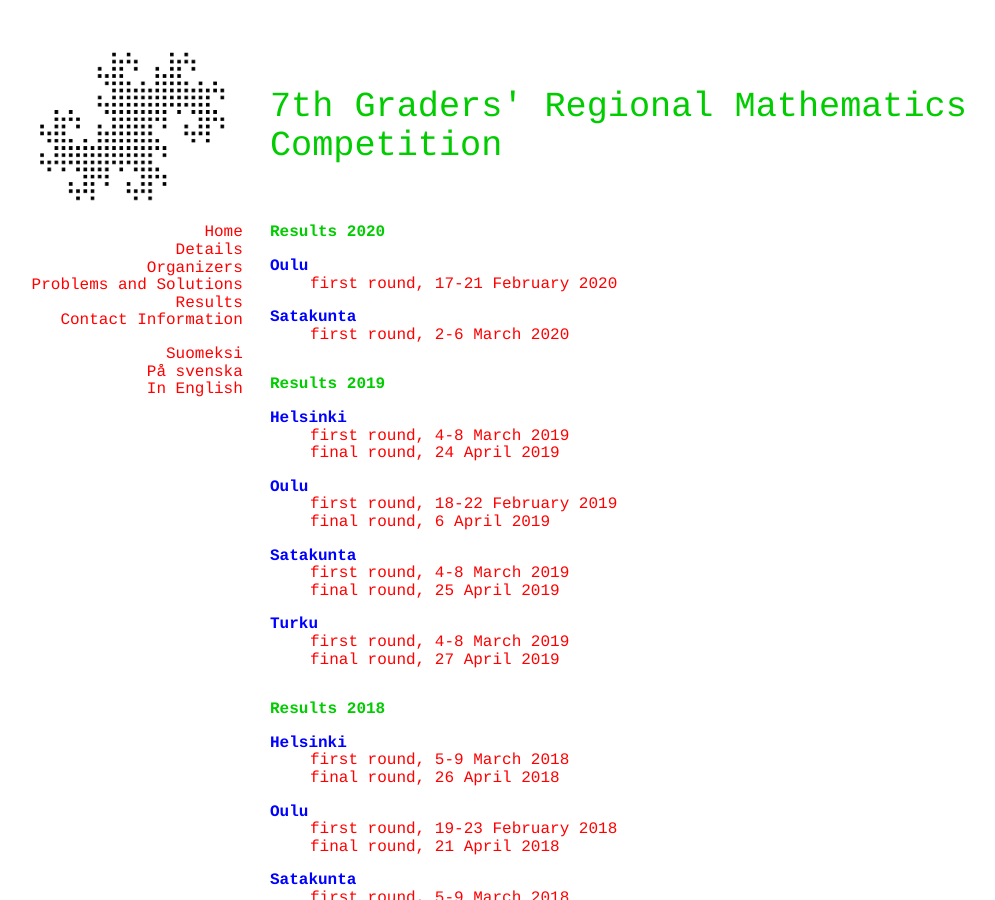
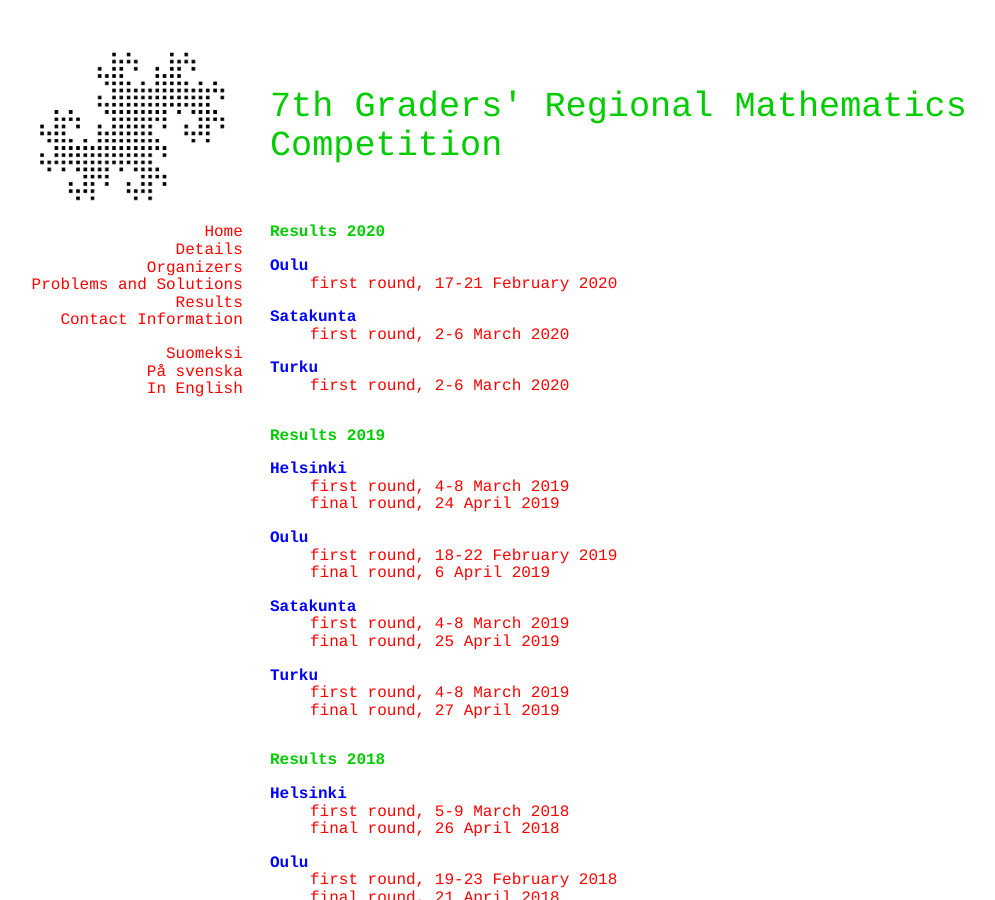
Before and after one commit to matematiikkakilpailut/matematiikkakilpailut.github.io, a Jekyll site: the page built from seiskat/en/results.html, in a window 1280 px wide and 900 px high. Shown: the whole window, without its empty margins (50-1045 px from the left). Built offline with Jekyll 4.4.1, drawn with Linux system fonts in a browser that asks for light colours.

Commit message:
Update results.html
Turun

```diff
--- a/seiskat/en/results.html
+++ b/seiskat/en/results.html
@@ -9,6 +9,8 @@
    <dd><a href="2020/o_tulokset.pdf">first round, 17-21 February 2020</a></dd>
   <dt>Satakunta</dt>
   <dd><a href="2020/s_tulokset.pdf">first round, 2-6 March 2020</a></dd>
+   <dt>Turku</dt>
+   <dd><a href="2020/t_tulokset.pdf">first round, 2-6 March 2020</a></dd>
 </dl>
 
 <h2 id="results-2019">Results 2019</h2>
```
